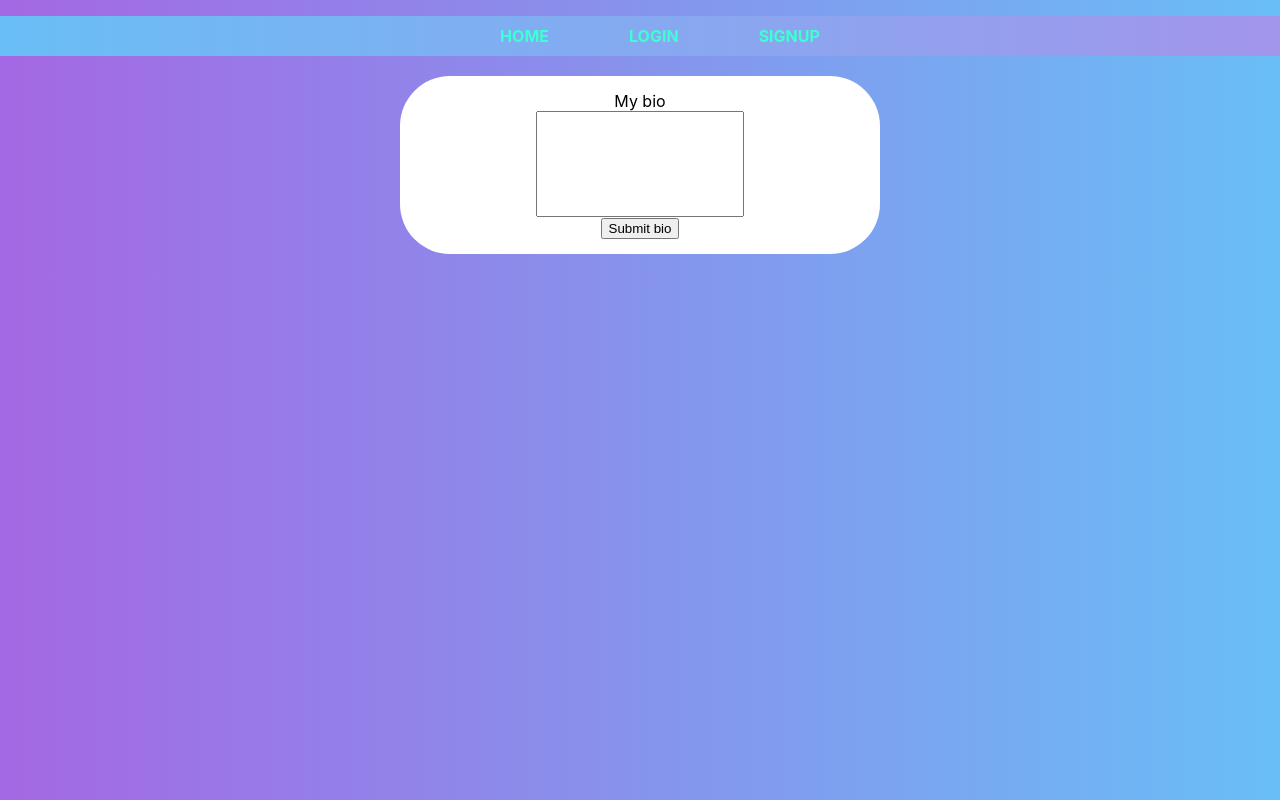
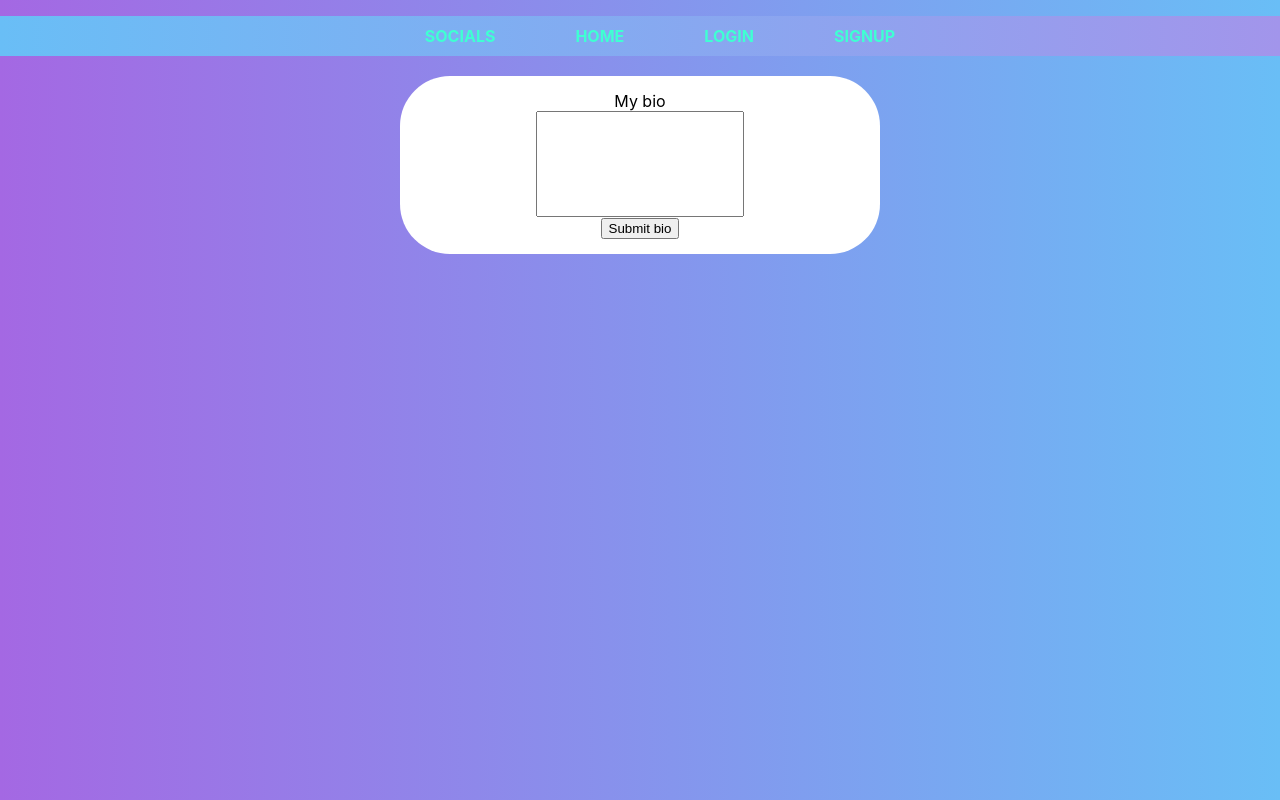
Before and after one commit to lorihenderson/phase5-project, a React (Create React App) app: page /profile in a window 1280 px wide. Built offline with nearby package versions, Linux system fonts and the light colour scheme; no server answers; the HTML template or start-up script is replaced by a standard one.

Commit message:
Added a new route in Navbar, App and Home components

```diff
--- a/src/App.js
+++ b/src/App.js
@@ -8,6 +8,7 @@ import NavBar from './components/NavBar';
 import SignUpForm from './components/SignUpForm';
 import UserProfile from './components/UserProfile';
 import Card from './components/Card';
+import Social from './components/Social';
 
 function App() {
 
@@ -27,6 +28,8 @@ function App() {
 
       <Routes>
 
+        <Route path="/" element={<Social />} />
+
         <Route index path="/home" element={<Home currentUser={currentUser} />}  />
 
         <Route path="/login" element={<LoginForm setCurrentUser={setCurrentUser} />} />
--- a/src/components/NavBar.js
+++ b/src/components/NavBar.js
@@ -23,6 +23,9 @@ function NavBar({currentUser, setCurrentUser}) {
       <nav>
         <ul className='navbar'>
           <li>
+            <Link to='/'>Socials</Link>
+          </li>
+          <li>
             <Link to="/home">Home</Link>
           </li>
           <li>
--- /dev/null
+++ b/src/components/Social.js
@@ -0,0 +1,13 @@
+import React from 'react'
+
+export default function Social() {
+  return (
+    <>
+        <h3> Connect with me! </h3>
+        <h3><a href="https://www.linkedin.com/in/lori-henderson95/">LinkedIn</a></h3>
+        <h3><a href="https://github.com/lorihenderson/">Github</a></h3>
+        <h3><a href="https://medium.com/@lorim95">My Blog</a></h3>
+    </>
+
+  )
+}
```
